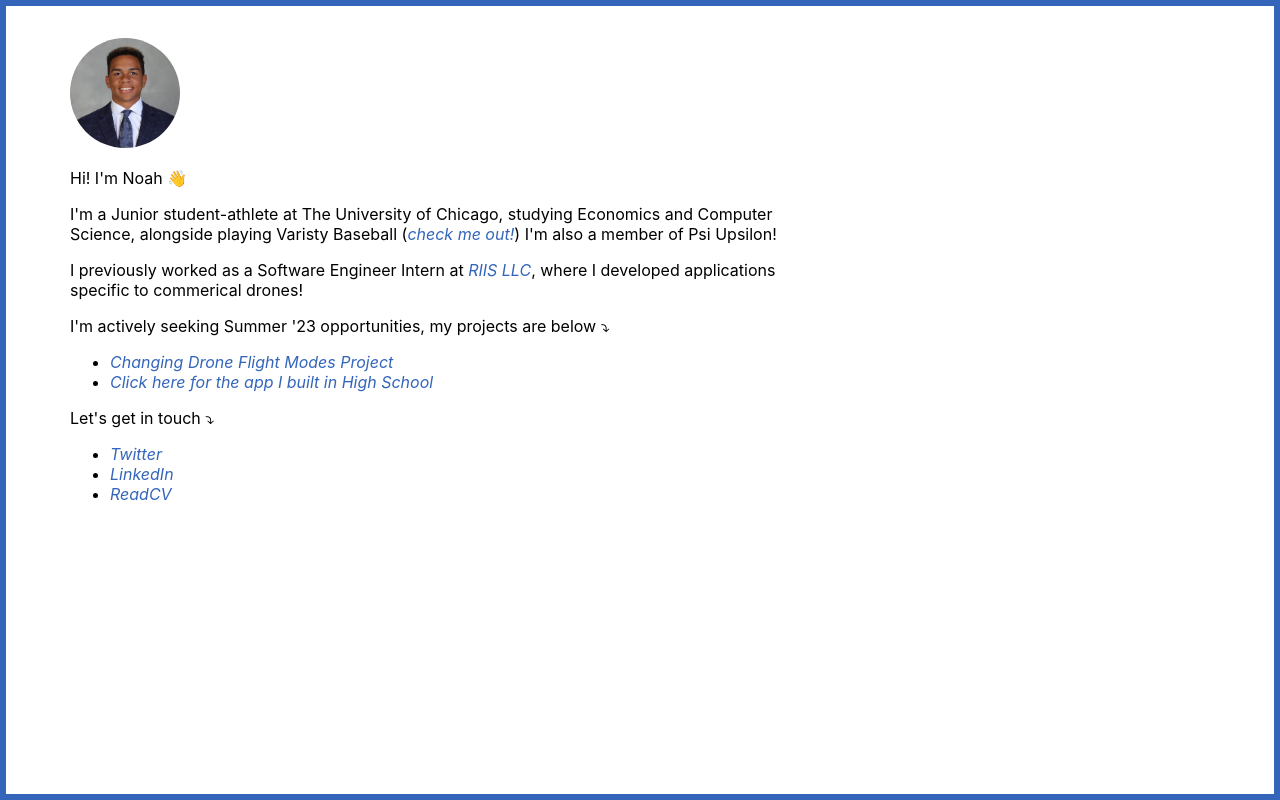
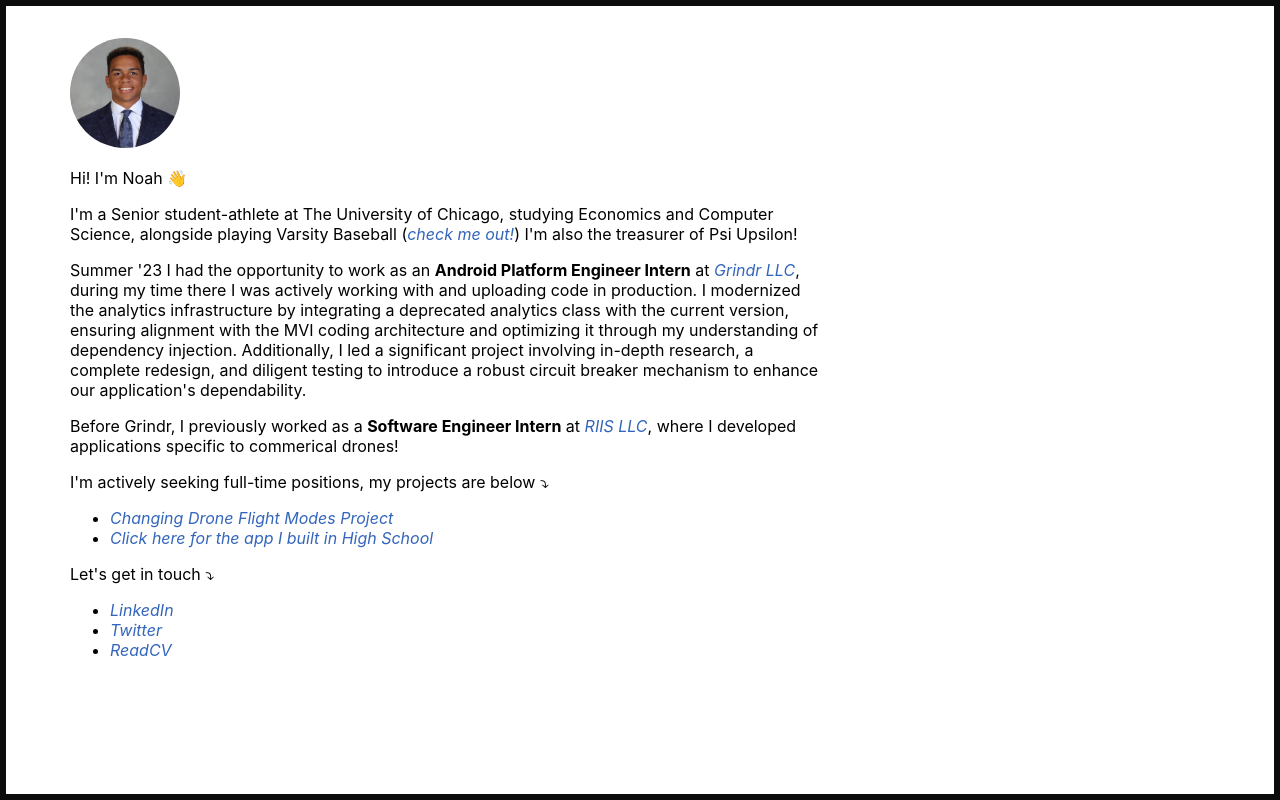
Before and after one commit to noahnellyy/noahnelsoninfo, a Next.js app: page / in a window 1280 px wide. Built offline with nearby package versions, Linux system fonts and the light colour scheme.

Commit message:
Grindr Update

```diff
--- a/pages/index.js
+++ b/pages/index.js
@@ -21,10 +21,14 @@ export default function Home() {
 
 
         <p>Hi! I&apos;m Noah &#x1F44B;</p>
-          <p className={styles.maintext}>I&apos;m a Junior student-athlete at The University of Chicago, studying Economics and Computer Science, alongside playing Varisty Baseball {"("}
-          <a className={styles.baseball} href="https://athletics.uchicago.edu/sports/bsb/2021-22/bios/nelson_noah_c85d"><em>check me out!</em></a>{")"} I&apos;m also a member of Psi Upsilon!</p>
-          <p className={styles.maintext}>I previously worked as a Software Engineer Intern at <a href="https://riis.com/" className={styles.riis}><em>RIIS LLC</em></a>, where I developed applications specific to commerical drones!</p>
-        <p className={styles.maintext}>I&apos;m actively seeking Summer &apos;23 opportunities, my projects are below &#x2935; </p>
+          <p className={styles.maintext}>I&apos;m a Senior student-athlete at The University of Chicago, studying Economics and Computer Science, alongside playing Varsity Baseball {"("}
+          <a className={styles.baseball} href="https://athletics.uchicago.edu/sports/bsb/2021-22/bios/nelson_noah_c85d"><em>check me out!</em></a>{")"} I&apos;m also the treasurer of Psi Upsilon!</p>
+          <p className={styles.maintext}>Summer '23 I had the opportunity to work as an <strong>Android Platform Engineer Intern</strong> at
+          <a href="https://www.grindr.com/" className={styles.riis}><em> Grindr LLC</em></a>, during my time there I was actively working with and uploading code in production. I modernized the analytics infrastructure by integrating a deprecated analytics class with the current version, ensuring alignment with the MVI coding architecture and optimizing it through my understanding of dependency injection. Additionally, I led a significant project involving in-depth research, a complete redesign, and diligent testing to introduce a robust circuit breaker mechanism to enhance our application's dependability.
+
+</p>
+          <p className={styles.maintext}>Before Grindr, I previously worked as a <strong>Software Engineer Intern</strong> at <a href="https://riis.com/" className={styles.riis}><em>RIIS LLC</em></a>, where I developed applications specific to commerical drones!</p>
+        <p className={styles.maintext}>I&apos;m actively seeking full-time positions, my projects are below &#x2935; </p>
 
         <ul className={styles.Head}>
           <li><span className={styles.textLink}><a href="https://www.youtube.com/watch?v=BjOdJLOV0KY"> <em>Changing Drone Flight Modes Project</em></a></span></li>
@@ -35,12 +39,11 @@ export default function Home() {
 
         <p className={styles.inTouch}>Let&apos;s get in touch &#x2935; </p>
 
-
           <div>
             <ul>
-              <li><span className={styles.textLink}><a className={styles.link} href="https://twitter.com/noahnellyy" target="_blank" rel="noreferrer"> <em>Twitter</em></a></span></li>
-              <li><span className={styles.textLink}><a className={styles.link} href="https://www.linkedin.com/in/nnelson10/" target="_blank" rel="noreferrer"><em> LinkedIn</em></a></span></li>
-              <li><span className={styles.textLink}><a className={styles.link} href="https://read.cv/noahnellyy" target="_blank" rel="noreferrer"><em> ReadCV</em></a></span></li>
+              <li><span className={styles.textLink}><a className={styles.link} href="https://www.linkedin.com/in/nnelson10/" target="_blank" rel="noreferrer"><em>LinkedIn</em></a></span></li>
+              <li><span className={styles.textLink}><a className={styles.link} href="https://twitter.com/noahnellyy" target="_blank" rel="noreferrer"><em>Twitter</em></a></span></li>
+              <li><span className={styles.textLink}><a className={styles.link} href="https://read.cv/noahnellyy" target="_blank" rel="noreferrer"><em>ReadCV</em></a></span></li>
             </ul>
          </div>
 
--- a/styles/Home.module.css
+++ b/styles/Home.module.css
@@ -4,7 +4,7 @@
   width: 100vw;
   height:100vh;
   background-color: white;
-  border: 6px solid #3365bb;
+  border: 6px solid #0c0c0c;
 }
 
 .main {
```
Also changed, not shown: 1 other file (tests, documents, lock files or other folders).
